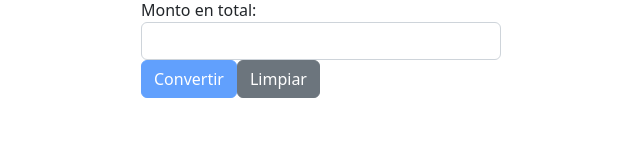
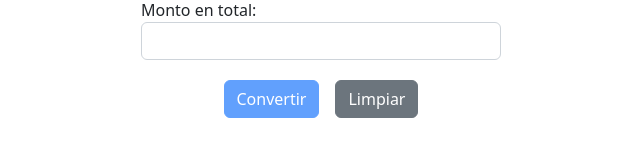
Before and after one commit to BrunoAvilaTrib/ng-desafio, an Angular app: page /cambio in a window 1280 px wide. Shown: the part 455-612 px from the top of the page, without its empty margins (319-959 px from the left). Built offline with nearby package versions, Linux system fonts and the light colour scheme; no server answers.

Commit message:
fix buttons

```diff
--- a/src/app/tipo-cambioo/tipo-cambioo.component.html
+++ b/src/app/tipo-cambioo/tipo-cambioo.component.html
@@ -50,8 +50,10 @@
         <label for="monto">Monto en total:</label>
         <input type="number" class="form-control" id="monto" [(ngModel)]="monto" (input)="validateForm()">
       </div>
-      <button class="btn btn-primary" (click)="convertCurrency()" [disabled]="!isFormValid">Convertir</button>
-      <button class="btn btn-secondary" (click)="clear()">Limpiar</button>
+      <div class="text-center" style="margin-top: 20px;">
+      <button class="btn btn-primary mx-2" (click)="convertCurrency()" [disabled]="!isFormValid">Convertir</button>
+      <button class="btn btn-secondary mx-2" (click)="clear()">Limpiar</button>
+    </div>
     </div>
 
 
@@ -88,9 +90,12 @@
         <label for="nuevoTipoCambio">Nuevo tipo de cambio:</label>
         <input type="number" class="form-control" id="nuevoTipoCambio" [(ngModel)]="nuevoTipoCambio" (input)="validateFormTab2()">
       </div>
-      <button class="btn btn-primary" (click)="updateTypeChange()" [disabled]="!isFormValid2">Actualizar Tipo de cambio</button>
-      <button class="btn btn-secondary" (click)="clear2()">Limpiar</button>
-    </div>
+
+      <div class="text-center" style="margin-top: 20px;">
+        <button class="btn btn-primary mx-2" (click)="updateTypeChange()" [disabled]="!isFormValid2">Actualizar Tipo de cambio</button>
+        <button class="btn btn-secondary mx-2" (click)="clear2()">Limpiar</button>
+      </div>
+      </div>
 
 
     <div
```
